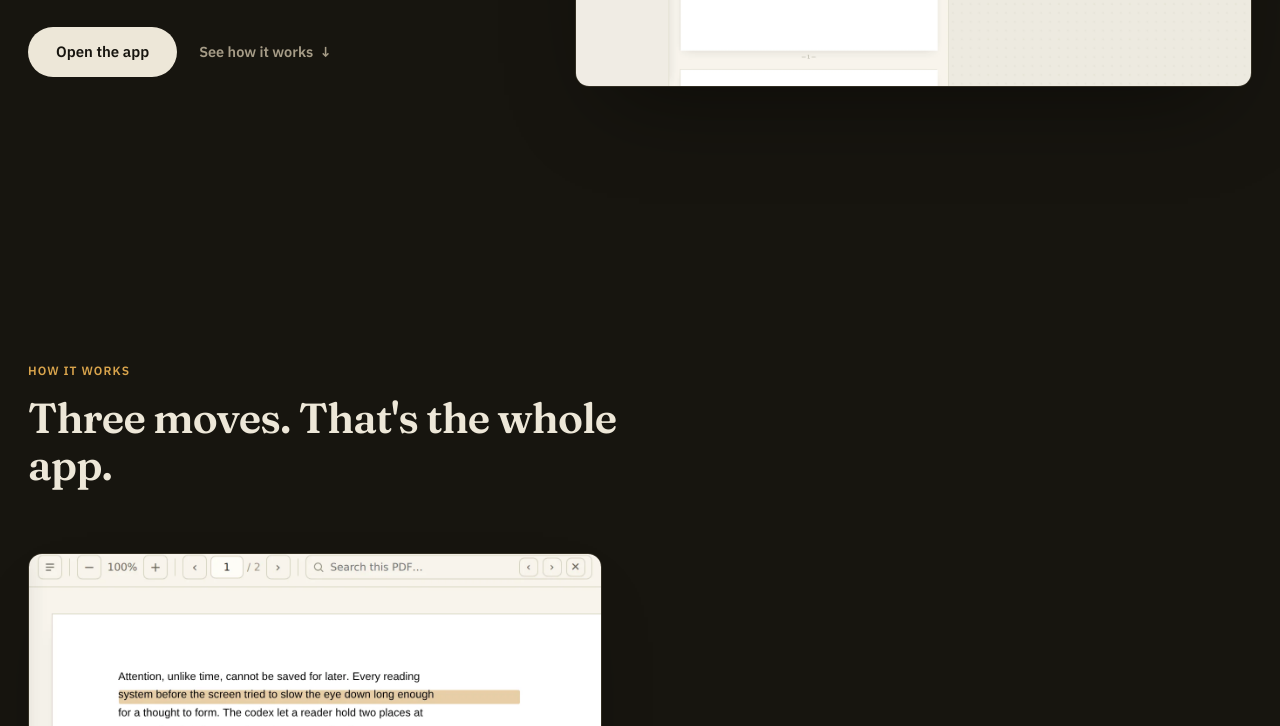
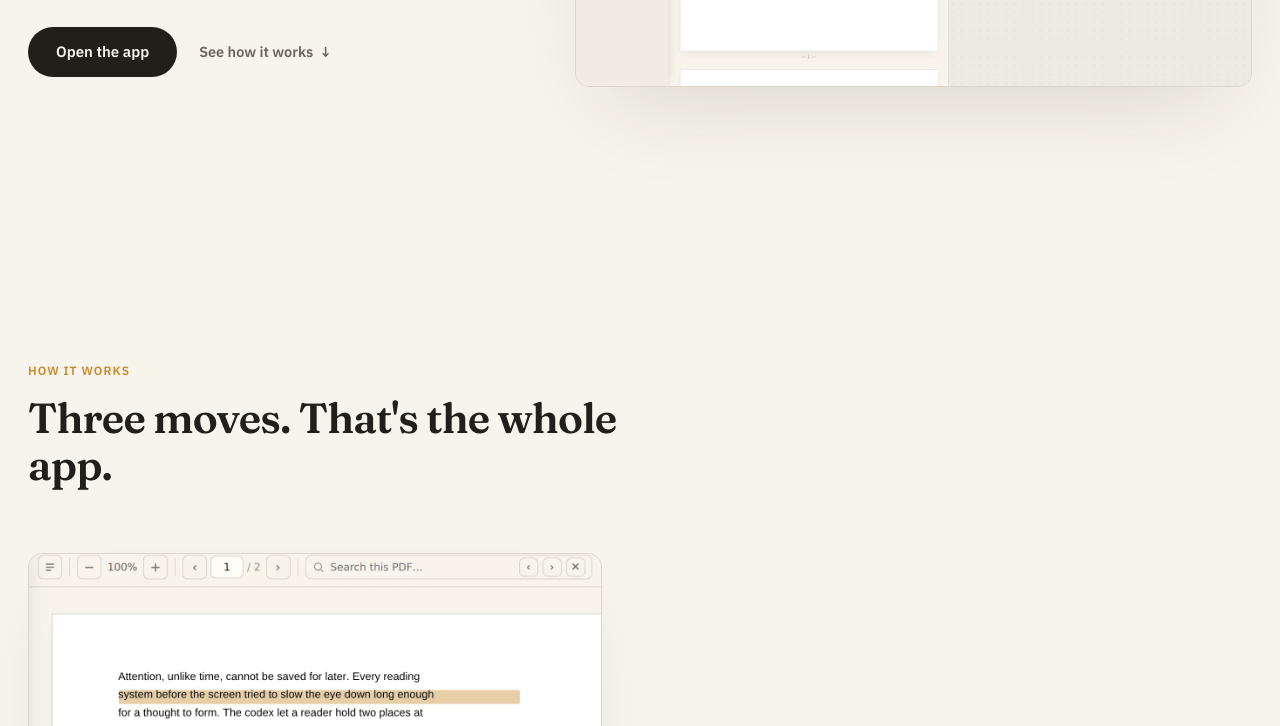
Before and after one commit to dikshantraj09/marginalia, a plain HTML site: page index.html in a window 1280 px wide. Shown: the part 541-1267 px from the top of the page. Drawn offline with Linux system fonts and the dark colour scheme.

Commit message:
Fix missing favicon and dark-mode nav/statement-section color inversion bug
- Landing page favicon was disabled (link rel=icon href=data:,); now points
  at the app's existing icon set.
- Pin the landing page to its light warm-paper palette instead of following
  system dark mode: the prefers-color-scheme: dark override swapped
  --ink/--paper, un-inverting the deliberately-dark .statement section and
  muddying the nav's over-dark-section state on any device with system dark
  mode on.

```diff
--- a/css/landing.css
+++ b/css/landing.css
@@ -1,6 +1,16 @@
 @import url('https://fonts.googleapis.com/css2?family=Fraunces:ital,opsz,wght@0,9..144,400;0,9..144,500;0,9..144,600;0,9..144,680;1,9..144,500&family=IBM+Plex+Sans:wght@400;500;600&display=swap');
 
+/* Landing page always renders this one warm-paper palette, matching the
+   brand across the promo video and marketing assets -- it does NOT follow
+   system/browser dark mode. The .statement section further down is the
+   page's single deliberately-inverted (dark) block; it and the nav's
+   "over a dark section" state both assume --ink is always the dark color
+   and --paper always the light one. Letting :root swap those meanings
+   under `prefers-color-scheme: dark` un-inverts .statement (it goes light
+   while the rest of the page goes dark) and muddies the nav -- so this
+   page pins color-scheme to light instead of remapping the tokens. */
 :root {
+  color-scheme: light;
   --paper: #F7F4EC;
   --canvas: #EDEAE0;
   --canvas-dot: #DCD7C8;
@@ -15,22 +25,6 @@
   --radius: 14px;
   --ease-out: cubic-bezier(0.16, 1, 0.3, 1);
   --ease-inout: cubic-bezier(0.65, 0, 0.35, 1);
-}
-
-@media (prefers-color-scheme: dark) {
-  :root {
-    --paper: #17150F;
-    --canvas: #100F0B;
-    --canvas-dot: #26241C;
-    --ink: #EDE7D8;
-    --ink-soft: #A69C87;
-    --ink-faint: #6E6553;
-    --rule: #322E22;
-    --accent: #D9A44C;
-    --accent-2: #5FA69C;
-    --card-bg: #1F1D15;
-    --card-shadow: rgba(0, 0, 0, 0.45);
-  }
 }
 
 * { box-sizing: border-box; }
--- a/index.html
+++ b/index.html
@@ -5,7 +5,9 @@
 <meta name="viewport" content="width=device-width, initial-scale=1, viewport-fit=cover" />
 <title>marginalia — a PDF reader that remembers where your notes came from</title>
 <meta name="description" content="Pull passages from any PDF onto a notes canvas, link the ones that relate, and click any note to jump straight back to its exact page. Everything stays on your device." />
-<link rel="icon" href="data:,">
+<link rel="icon" type="image/png" sizes="32x32" href="app/icons/favicon-32.png">
+<link rel="icon" type="image/png" sizes="64x64" href="app/icons/favicon-64.png">
+<link rel="apple-touch-icon" href="app/icons/apple-touch-icon.png">
 <link rel="stylesheet" href="css/landing.css" />
 </head>
 <body>
```
